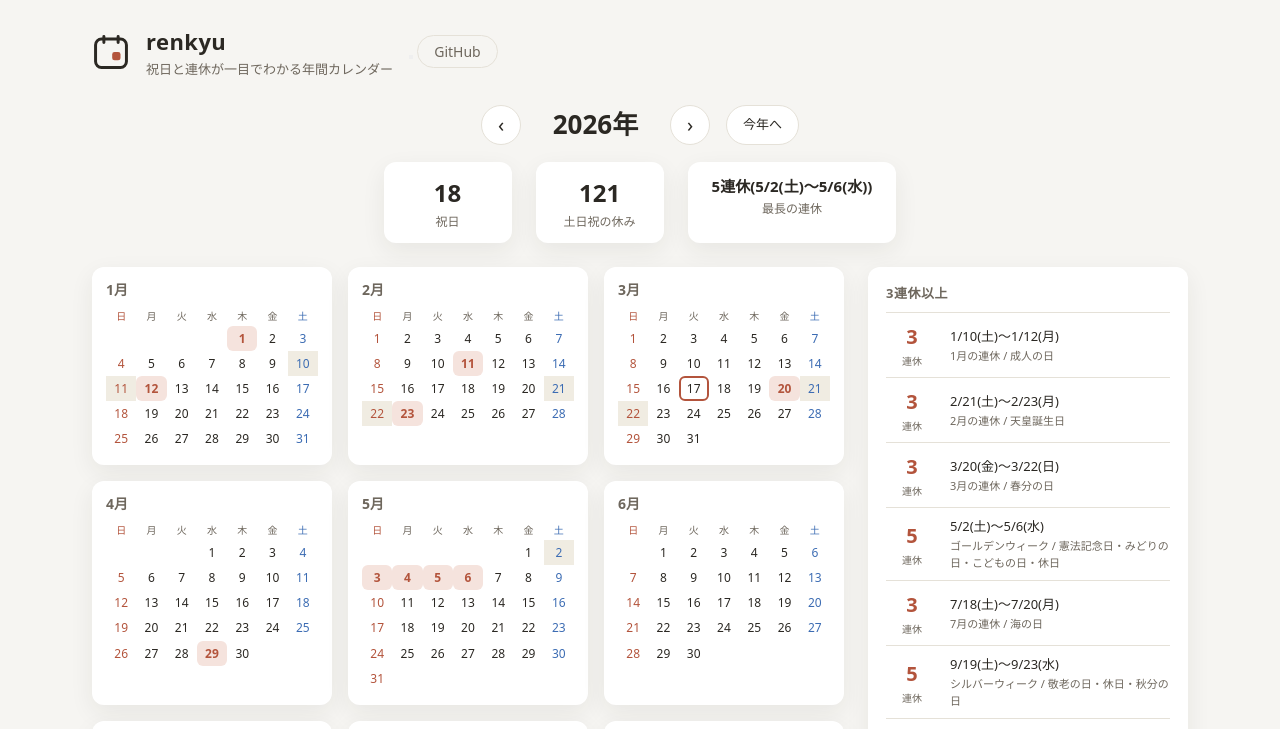
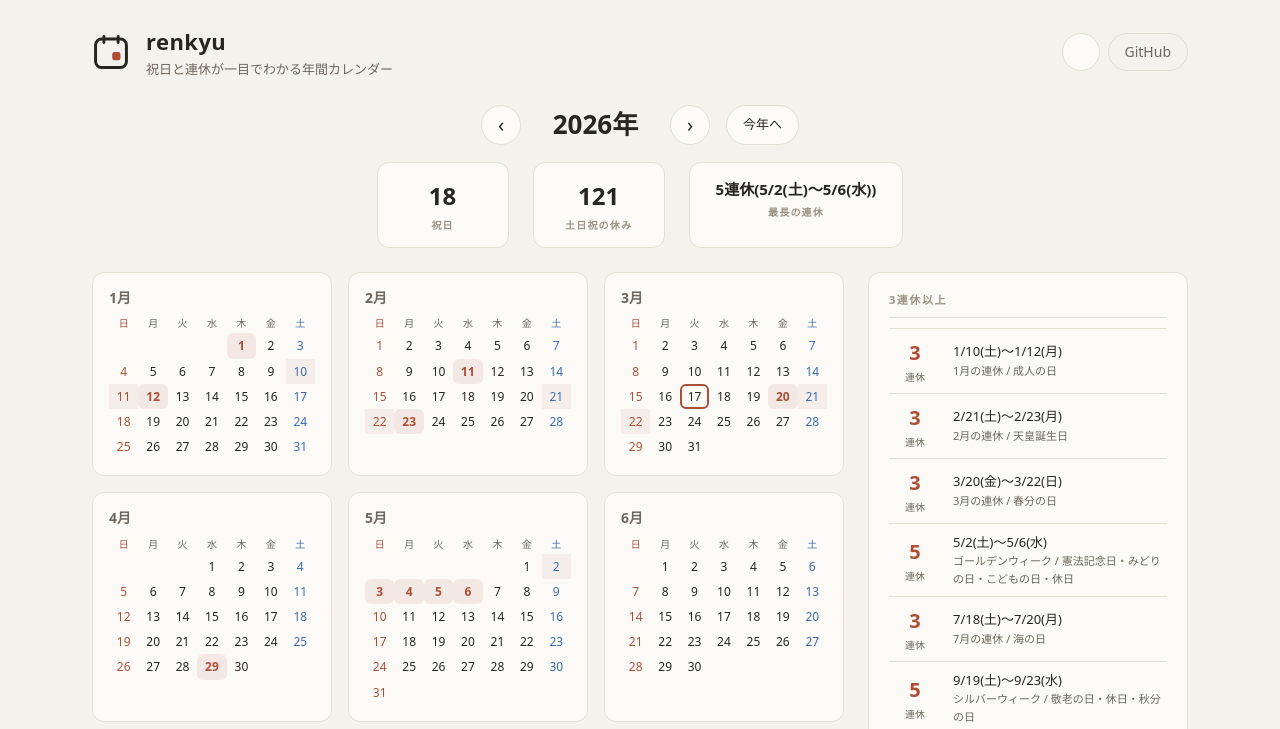
Before and after one commit to miruky/renkyu, a website built with Vite: page index.html in a window 1280 px wide. Shown: the top 729 px of the page. Built offline with nearby package versions, Linux system fonts and the light colour scheme.

Commit message:
影を排し罫線主体の編集的なカレンダーへ刷新

```diff
--- a/src/style.css
+++ b/src/style.css
@@ -1,30 +1,57 @@
 :root {
-  --bg: #f6f5f2;
-  --panel: #ffffff;
-  --ink: #2b2823;
+  color-scheme: light;
+  --bg: #f4f2ec;
+  --panel: #fbfaf6;
+  --panel-2: #efece3;
+  --ink: #292621;
   --muted: #6e675d;
-  --line: #e5e1d8;
-  --accent: #b3543c;
-  --accent-soft: #f5e3dd;
-  --sun: #b3543c;
+  --faint: #9b9384;
+  --line: #e3dfd4;
+  --line-strong: #d4cfc1;
+  --accent: #ad4f37;
+  --accent-soft: color-mix(in srgb, var(--accent) 10%, transparent);
+  --sun: #ad4f37;
   --sat: #3c6cb3;
-  --streak-bg: #f0ece2;
-  --shadow: 0 8px 24px rgb(43 40 35 / 0.07);
+  --streak-bg: color-mix(in srgb, var(--accent) 7%, transparent);
+  --pop: 0 1px 2px rgb(43 40 35 / 0.05), 0 14px 34px -18px rgb(43 40 35 / 0.22);
+}
+
+:root[data-theme='dark'] {
+  color-scheme: dark;
+  --bg: #1a1815;
+  --panel: #221f1b;
+  --panel-2: #1e1b17;
+  --ink: #e9e5dd;
+  --muted: #a39a8c;
+  --faint: #756d60;
+  --line: #332f29;
+  --line-strong: #423d35;
+  --accent: #e08a6d;
+  --accent-soft: color-mix(in srgb, var(--accent) 18%, transparent);
+  --sun: #e08a6d;
+  --sat: #84a9e0;
+  --streak-bg: color-mix(in srgb, var(--accent) 14%, transparent);
+  --pop: 0 1px 2px rgb(0 0 0 / 0.5), 0 16px 40px -18px rgb(0 0 0 / 0.66);
 }
 
 @media (prefers-color-scheme: dark) {
-  :root {
-    --bg: #1b1916;
-    --panel: #25221e;
-    --ink: #e8e4dc;
+  :root[data-theme='system'],
+  :root:not([data-theme]) {
+    color-scheme: dark;
+    --bg: #1a1815;
+    --panel: #221f1b;
+    --panel-2: #1e1b17;
+    --ink: #e9e5dd;
     --muted: #a39a8c;
-    --line: #3a352e;
+    --faint: #756d60;
+    --line: #332f29;
+    --line-strong: #423d35;
     --accent: #e08a6d;
-    --accent-soft: #463029;
+    --accent-soft: color-mix(in srgb, var(--accent) 18%, transparent);
     --sun: #e08a6d;
     --sat: #84a9e0;
-    --streak-bg: #2e2a24;
-    --shadow: 0 8px 24px rgb(0 0 0 / 0.35);
+    --streak-bg: color-mix(in srgb, var(--accent) 14%, transparent);
+    --pop: 0 1px 2px rgb(0 0 0 / 0.5), 0 16px 40px -18px rgb(0 0 0 / 0.66);
   }
 }
 
@@ -39,6 +66,14 @@ body {
   background: var(--bg);
   color: var(--ink);
   line-height: 1.6;
+  transition:
+    background-color 0.3s ease,
+    color 0.3s ease;
+}
+
+:focus-visible {
+  outline: 2px solid var(--accent);
+  outline-offset: 2px;
 }
 
 /* ヘッダー */
@@ -72,14 +107,47 @@ body {
   color: var(--muted);
 }
 
+.header-actions {
+  margin-left: auto;
+  display: flex;
+  align-items: center;
+  gap: 8px;
+}
+
+.icon-btn {
+  display: inline-grid;
+  place-items: center;
+  width: 38px;
+  height: 38px;
+  border: 1px solid var(--line);
+  border-radius: 999px;
+  background: var(--panel);
+  color: var(--muted);
+  cursor: pointer;
+  transition:
+    color 0.2s,
+    border-color 0.2s,
+    background-color 0.2s;
+}
+
+.icon-btn svg {
+  width: 19px;
+  height: 19px;
+}
+
+.icon-btn:hover,
+.icon-btn:focus-visible {
+  color: var(--accent);
+  border-color: var(--accent);
+}
+
 .repo-link {
-  margin-left: auto;
   font-size: 14px;
   color: var(--muted);
   text-decoration: none;
   border: 1px solid var(--line);
   border-radius: 999px;
-  padding: 6px 16px;
+  padding: 7px 16px;
   transition:
     color 0.2s,
     border-color 0.2s;
@@ -159,11 +227,11 @@ body {
 
 .stat {
   background: var(--panel);
+  border: 1px solid var(--line);
   border-radius: 12px;
-  box-shadow: var(--shadow);
-  padding: 12px 24px;
+  padding: 14px 26px;
   text-align: center;
-  min-width: 128px;
+  min-width: 132px;
 }
 
 .stat .num {
@@ -179,8 +247,12 @@ body {
 
 .stat .cap {
   display: block;
-  font-size: 12px;
-  color: var(--muted);
+  margin-top: 2px;
+  font-size: 10px;
+  font-weight: 700;
+  letter-spacing: 0.12em;
+  text-transform: uppercase;
+  color: var(--faint);
 }
 
 /* レイアウト */
@@ -211,9 +283,16 @@ body {
 
 .month {
   background: var(--panel);
+  border: 1px solid var(--line);
   border-radius: 12px;
-  box-shadow: var(--shadow);
-  padding: 12px 14px 14px;
+  padding: 14px 16px 16px;
+  transition:
+    border-color 0.2s ease,
+    background-color 0.2s ease;
+}
+
+.month:hover {
+  border-color: var(--line-strong);
 }
 
 @media (prefers-reduced-motion: no-preference) {
@@ -300,16 +379,20 @@ body {
 
 .panel {
   background: var(--panel);
+  border: 1px solid var(--line);
   border-radius: 12px;
-  box-shadow: var(--shadow);
-  padding: 16px 18px;
+  padding: 18px 20px;
 }
 
 .panel h3 {
-  font-size: 13px;
-  color: var(--muted);
-  margin-bottom: 8px;
-  letter-spacing: 0.04em;
+  font-size: 11px;
+  font-weight: 700;
+  color: var(--faint);
+  margin-bottom: 10px;
+  padding-bottom: 8px;
+  letter-spacing: 0.14em;
+  text-transform: uppercase;
+  border-bottom: 1px solid var(--line);
 }
 
 .panel ol {
```
